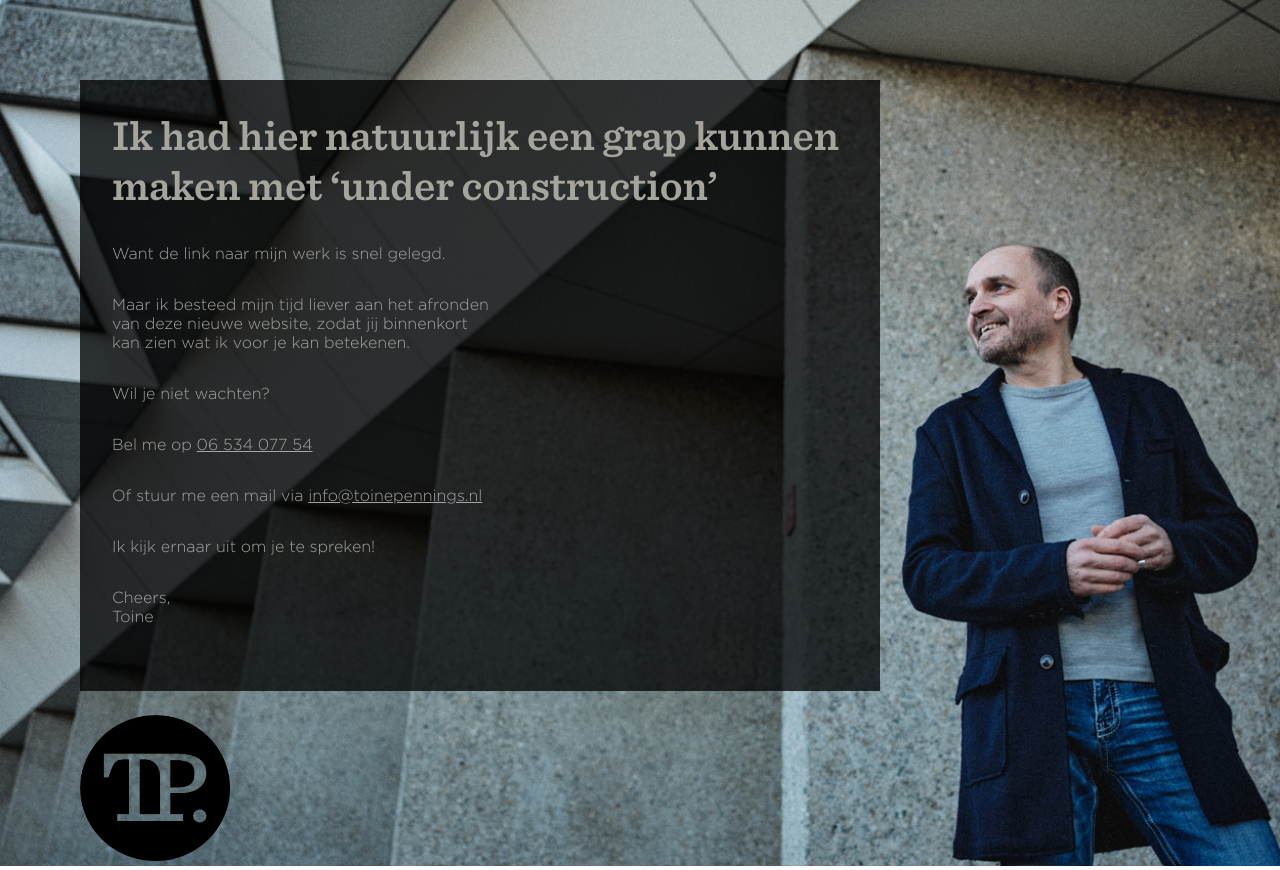
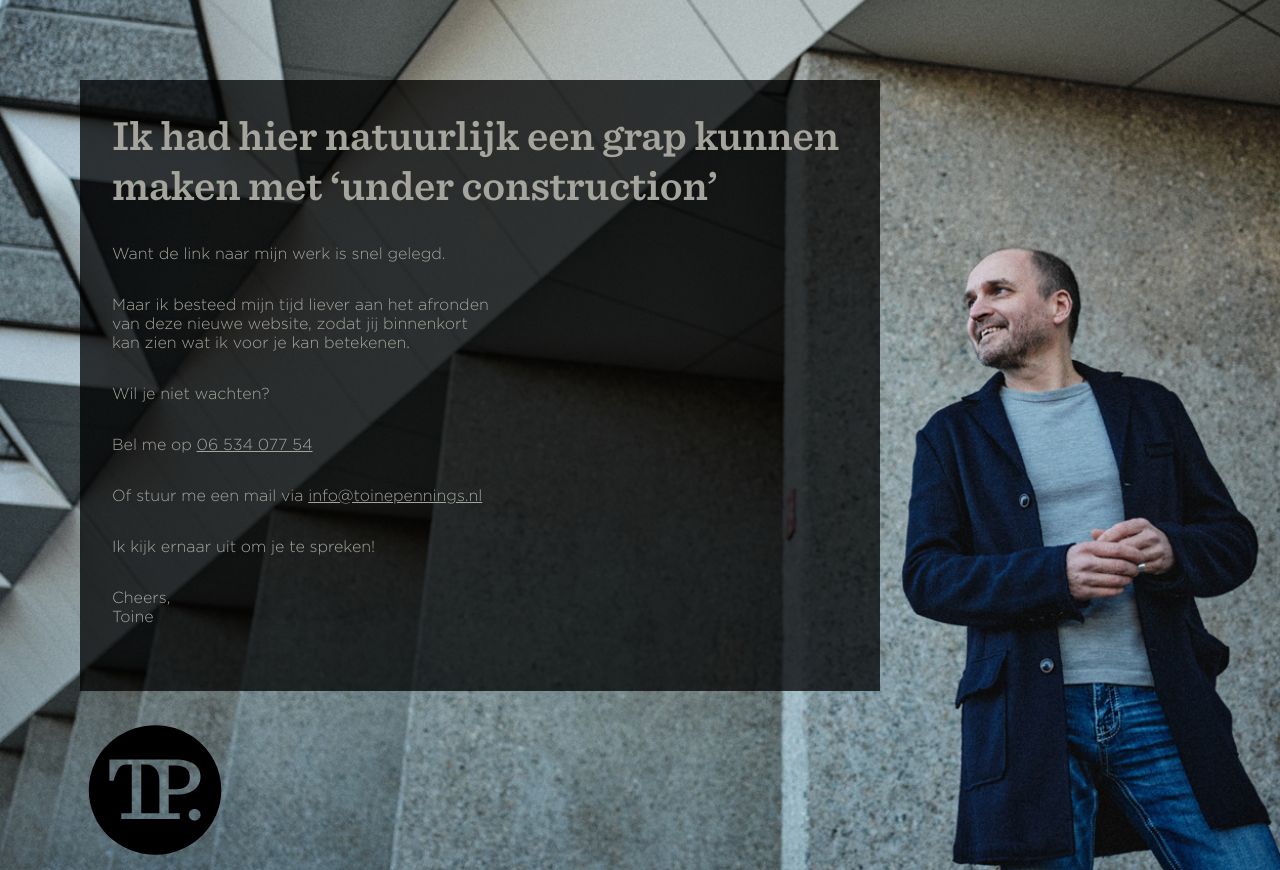
Before and after one commit to pafke/toine, a plain HTML site: page index.html in a window 1280 px wide. Drawn offline with Linux system fonts and the light colour scheme.

Commit message:
first commit

```diff
--- a/index.html
+++ b/index.html
@@ -84,7 +84,7 @@
         }
         h1 , p {
             margin-bottom: 2rem;
-        }
+       }
         a {
             color: #a5a59d;
         }
@@ -116,7 +116,7 @@
 
             </div>
             <div class="content-logo">
-                <img src="./images/TP_monogramcirkel_zwart_120pt.png" width="150" height="150" />
+                <img src="./images/TP_monogramcirkel_zwart_120pt[].svg" width="150" height="150" />
             </div>
         </div>
     </div>
```
Also changed, not shown: images/TP_monogramcirkel_zwart_120pt[].svg (added).
